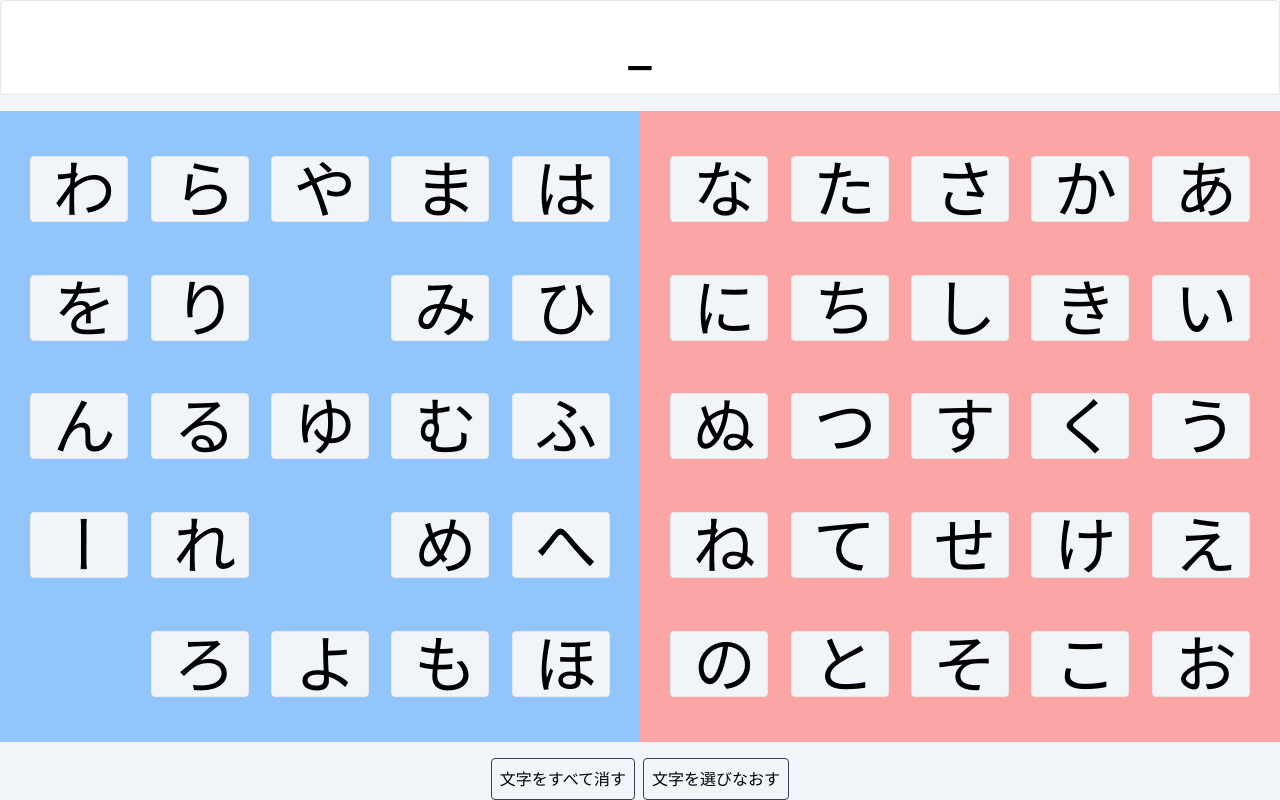
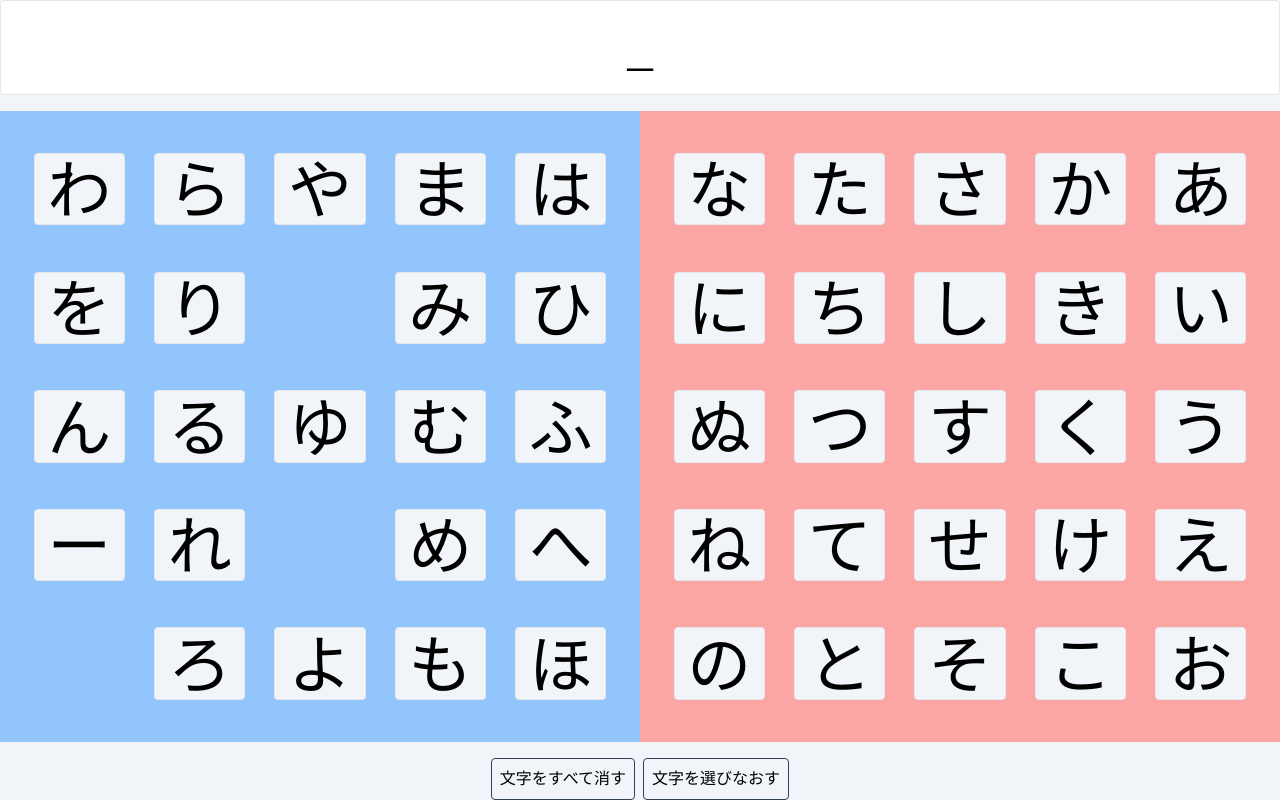
Before and after one commit to kagankan/nextjs-playground, a Next.js app: page /communication-assistance/binary-kana in a window 1280 px wide. Built offline with nearby package versions, Linux system fonts and the light colour scheme.

Commit message:
フォント修正

```diff
--- a/src/app/communication-assistance/_components/BinaryKana.tsx
+++ b/src/app/communication-assistance/_components/BinaryKana.tsx
@@ -111,7 +111,12 @@ export const BinaryKana = ({}: // onKanaChange,
   const [current, setCurrent] = useState<BinaryTree>(kana50on);
   console.log("render");
   return (
-    <div className="grid grid-rows-[auto,1fr,auto] grow gap-4">
+    <div
+      className="grid grid-rows-[auto,1fr,auto] grow gap-4"
+      style={{
+        fontFamily: "UD デジタル 教科書体 N-B, UD デジタル 教科書体 N-R",
+      }}
+    >
       <p className="text-[4vw] border rounded min-h-4 bg-white p-2 text-center">
         {history.length > 0 ? history.join("") : "_"}
       </p>
@@ -175,7 +180,7 @@ export const BinaryKana = ({}: // onKanaChange,
                   ) : (
                     <div
                       key={i}
-                      className={`place-self-center text-[5vw] rounded bg-slate-100 border`}
+                      className={`place-self-center [writing-mode:horizontal-tb] leading-none pt-[0.5vw] px-[1vw] text-[5vw] rounded bg-slate-100 border`}
                       style={{
                         viewTransitionName: `char-${(kana as string).charCodeAt(
                           0
```
